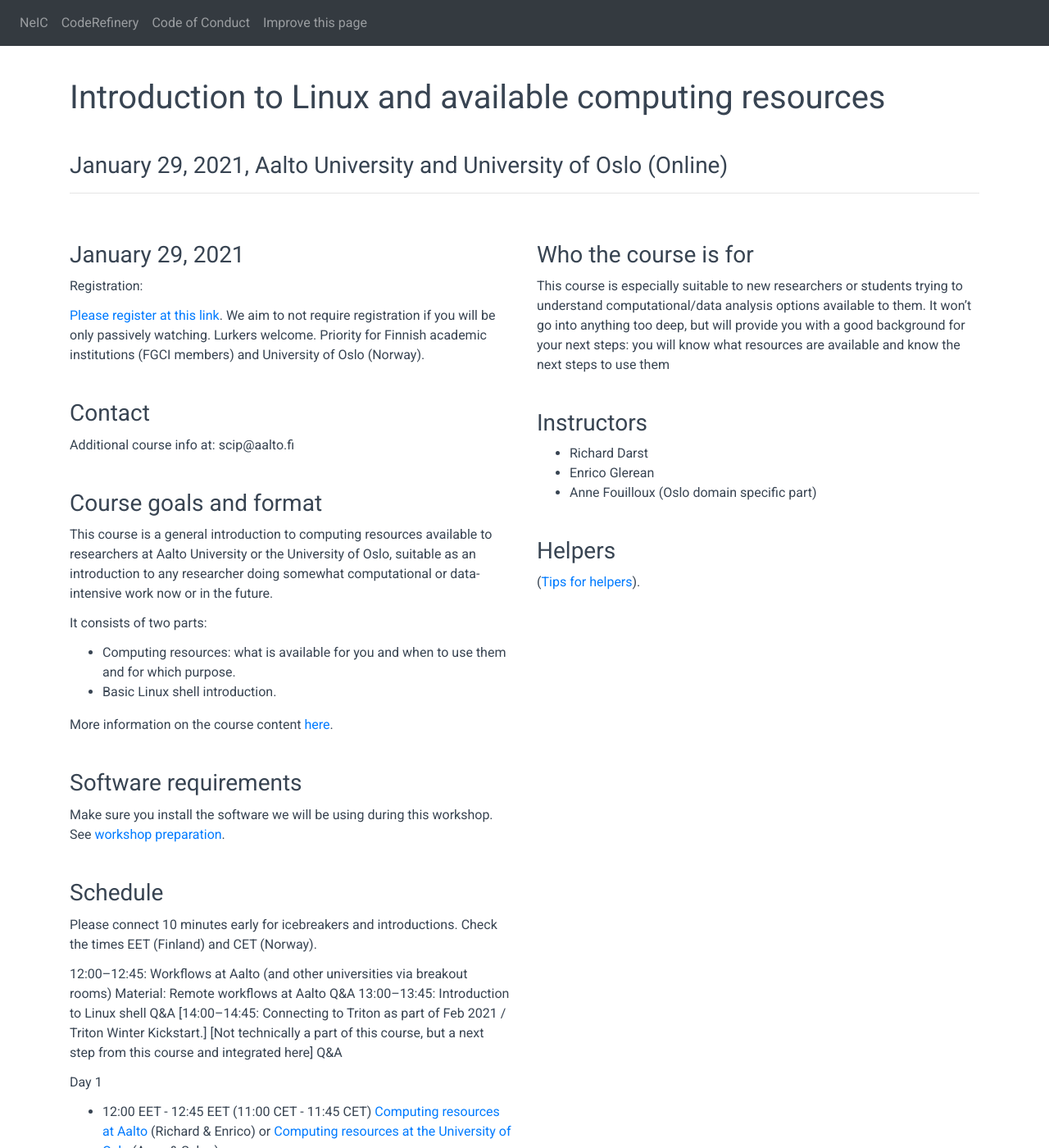
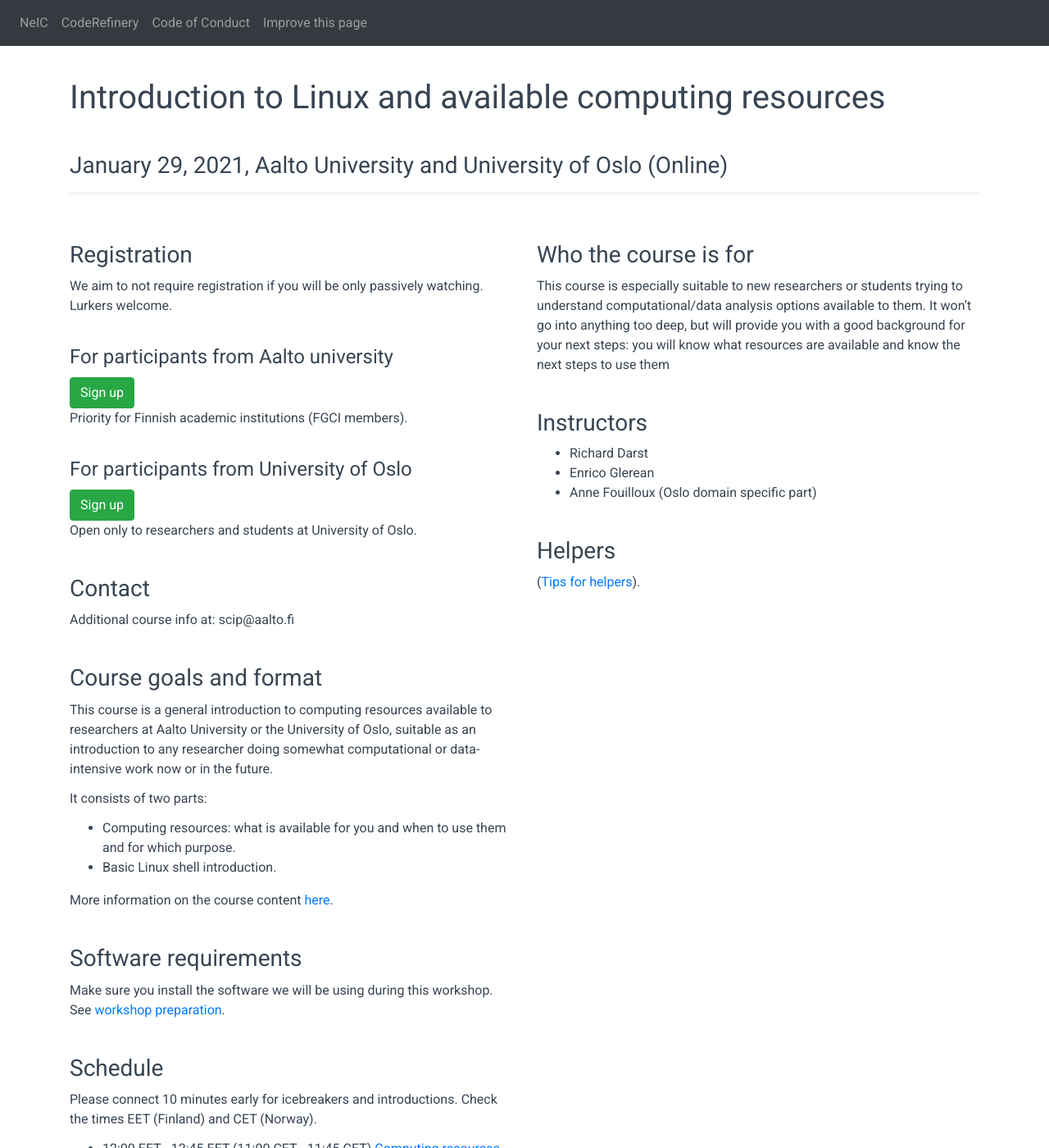
Before and after one commit to coderefinery/2021-01-29-linux-online, a Jekyll site: the page built from index.md, in a window 1280 px wide and 1400 px high. Shown: the whole window at 82% size. Built offline with Jekyll 4.4.1, drawn with Linux system fonts in a browser that asks for light colours; comment, search, counter and statistics services are not loaded.

Commit message:
Separated registration and deleted overlapped schedule

```diff
--- a/left_column.md
+++ b/left_column.md
@@ -1,12 +1,16 @@
 
 
-### January 29, 2021
+### Registration
 
-Registration:
+We aim to not require registration if you will be only passively watching. Lurkers welcome.
+#### For participants from Aalto university
 
-[Please register at this link](https://docs.google.com/forms/d/e/1FAIpQLScuBRlKQ4X-ZVSUhoz8zLYSgAI5xH91Cg9hfkEHrjmerViy0Q/viewform). We aim to not require registration if you will be only passively watching. Lurkers welcome. Priority for Finnish academic institutions (FGCI members) and University of Oslo (Norway).
+<a class="btn btn-success" href="https://docs.google.com/forms/d/e/1FAIpQLScuBRlKQ4X-ZVSUhoz8zLYSgAI5xH91Cg9hfkEHrjmerViy0Q/viewform" data-mode="1" target="_blank">Sign up </a><br>
+Priority for Finnish academic institutions (FGCI members).
 
-
+#### For participants from University of Oslo
+<a class="btn btn-success" href="https://uio.pameldingssystem.no/registration-course-id-5" data-mode="1" target="_blank">Sign up </a><br>
+Open only to researchers and students at University of Oslo.
 
 ### Contact
 
@@ -34,17 +38,6 @@ See [workshop preparation](https://scicomp.aalto.fi/training/scip/intro-linux-aa
 
 Please connect 10 minutes early for icebreakers and introductions. Check the times EET (Finland) and CET (Norway).
 
-12:00–12:45: Workflows at Aalto (and other universities via breakout rooms)
-Material: Remote workflows at Aalto
-Q&A
-13:00–13:45: Introduction to Linux shell
-Q&A
-[14:00–14:45: Connecting to Triton as part of Feb 2021 / Triton Winter Kickstart.]
-[Not technically a part of this course, but a next step from this course and integrated here]
-Q&A
-
-
-Day 1
 - 12:00 EET - 12:45 EET (11:00 CET - 11:45 CET)
   [Computing resources at Aalto](https://scicomp.aalto.fi/triton/usage/workflows/)
   (Richard & Enrico)
```
